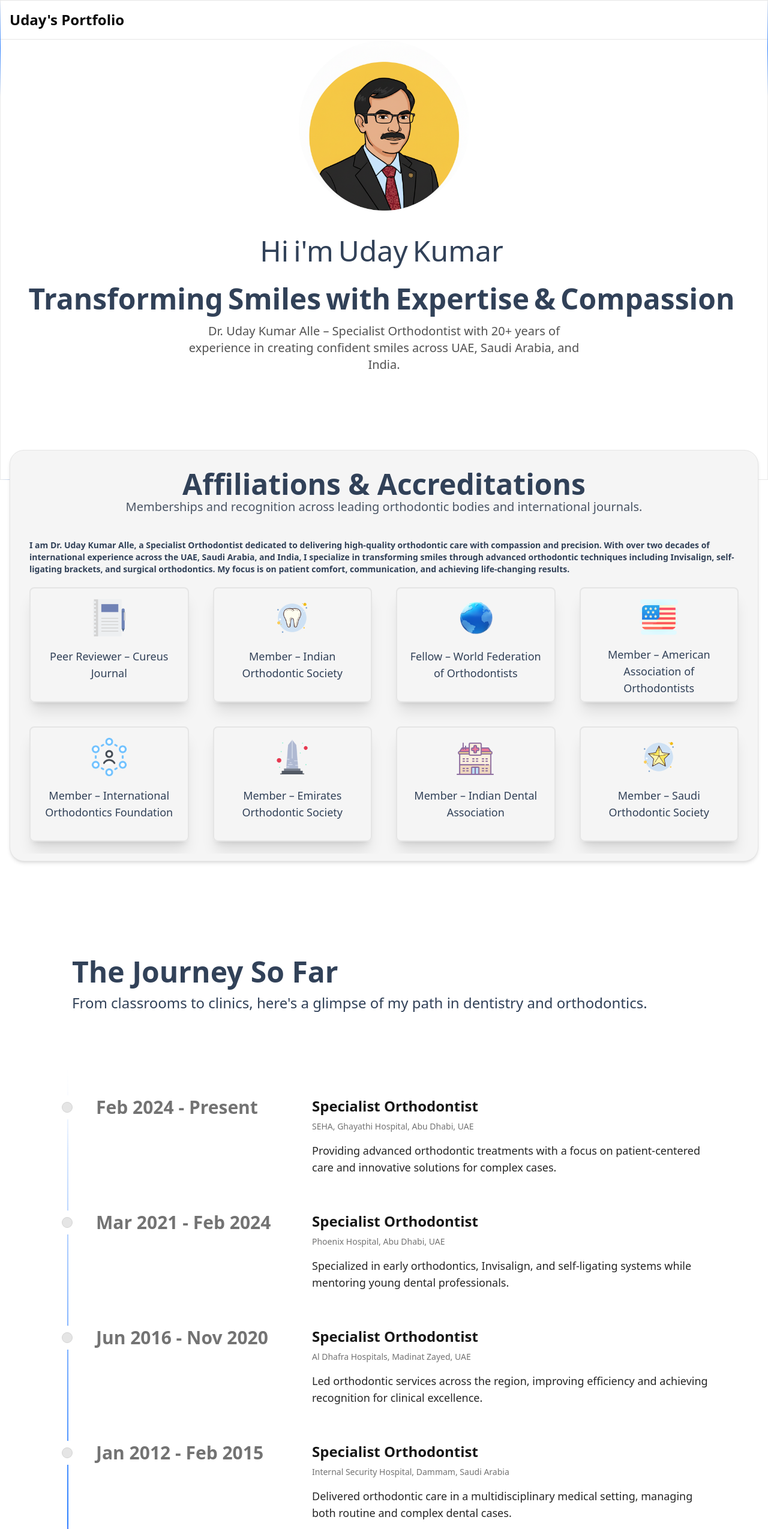
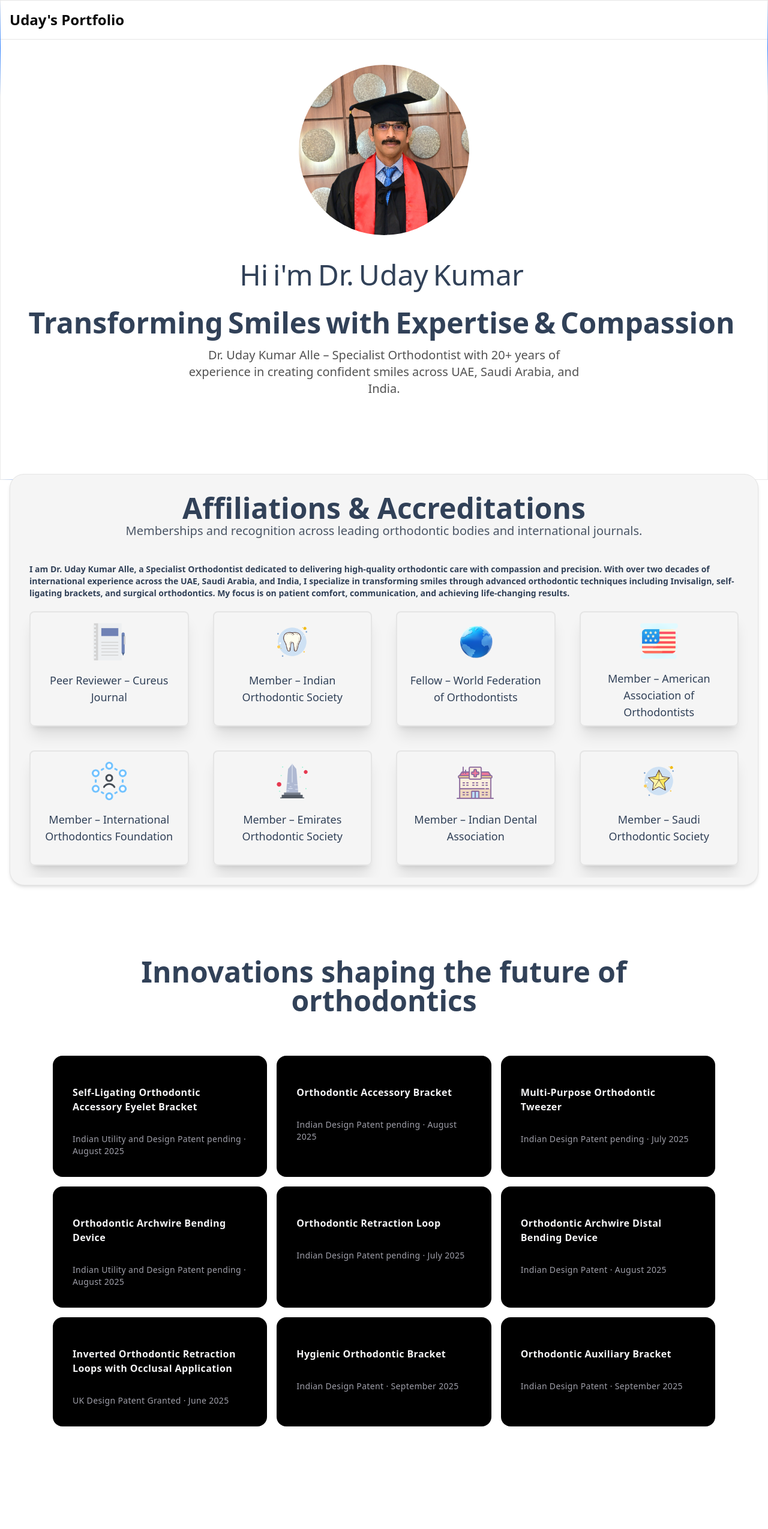
Before and after one commit to SUMANTH-hyphen/udayortho-v1, a Next.js app: page / in a window 1280 px wide. Shown: the top 2549 px of the page at 60% size. Built offline with nearby package versions, Linux system fonts and the light colour scheme.

Commit message:
changes required from uday

```diff
--- a/app/page.tsx
+++ b/app/page.tsx
@@ -192,13 +192,18 @@ const experience = [
 
 const patents = [
   {
+    title: "Self-Ligating Orthodontic Accessory Eyelet Bracket",
+    description: "Indian Utility and Design Patent pending · August 2025",
+    link: "",
+  },
+  {
     title: "Orthodontic Accessory Bracket",
     description: "Indian Design Patent pending · August 2025",
     link: "",
   },
   {
-    title: "Self-Ligating Orthodontic Accessory Eyelet Bracket",
-    description: "Indian Utility and Design Patent pending · August 2025",
+    title: "Multi-Purpose Orthodontic Tweezer",
+    description: "Indian Design Patent pending · July 2025",
     link: "",
   },
   {
@@ -207,18 +212,28 @@ const patents = [
     link: "",
   },
   {
-    title: "Multi-Purpose Orthodontic Tweezer",
-    description: "Indian Design Patent pending · July 2025",
-    link: "",
-  },
-  {
     title: "Orthodontic Retraction Loop",
     description: "Indian Design Patent pending · July 2025",
     link: "",
   },
   {
+    title: "Orthodontic Archwire Distal Bending Device",
+    description: "Indian Design Patent · August 2025",
+    link: "",
+  },
+  {
     title: "Inverted Orthodontic Retraction Loops with Occlusal Application",
     description: "UK Design Patent Granted · June 2025",
+    link: "",
+  },
+  {
+    title: "Hygienic Orthodontic Bracket",
+    description: "Indian Design Patent · September 2025",
+    link: "",
+  },
+  {
+    title: "Orthodontic Auxiliary Bracket",
+    description: "Indian Design Patent · September 2025",
     link: "",
   },
 ];
@@ -299,6 +314,12 @@ export default function Home() {
       <main className="">
         <HeroSectionOne />
 
+        <ScreenWrapper className="max-w-7xl mx-auto mt-20 px-4 md:px-8 flex flex-col items-center justify-center">
+          <HeadingTextWrapper className=" md:mb-5 text-2xl font-semibold md:text-3xl lg:font-bold lg:text-5xl text-slate-700 dark:text-slate-300 text-center">
+            Innovations shaping the future of orthodontics
+          </HeadingTextWrapper>
+          <HoverEffect items={patents} />
+        </ScreenWrapper>
 
         <ScreenWrapper className="relative w-full overflow-clip">
           <Timeline data={experience} />
@@ -343,15 +364,6 @@ export default function Home() {
           <CanvasRevealEffectDemo />
         </MaxWidthWrapper>
 
-
-        <ScreenWrapper className="max-w-7xl mx-auto px-4 md:px-8 flex flex-col items-center justify-center">
-          <HeadingTextWrapper className=" md:mb-5 text-2xl font-semibold md:text-3xl lg:font-bold lg:text-5xl text-slate-700 dark:text-slate-300 text-center">
-            Innovations shaping the future of orthodontics
-          </HeadingTextWrapper>
-          <HoverEffect items={patents} />
-        </ScreenWrapper>
-
-
         <MaxWidthWrapper className="flex flex-col items-center w-full gap-10 my-20 md:gap-16 md:my-32 ">
           <HeadingTextWrapper className="text-2xl font-semibold md:text-3xl lg:font-bold lg:text-5xl text-slate-700 dark:text-slate-300 text-center" >
             Fellowships that recognize excellence in orthodontics
--- a/components/ui/canvas-reveal-demo.tsx
+++ b/components/ui/canvas-reveal-demo.tsx
@@ -33,6 +33,14 @@ export function CanvasRevealEffectDemo() {
           <CanvasRevealEffect
             animationSpeed={4}
             containerClassName="bg-sky-600"
+            colors={[[125, 211, 252]]}
+          />
+        </Card>
+
+        <Card title="A Novel Appointment Protocol to Accelerate Orthodontic Treatment. This publication presents an scheduling approach aimed at improving orthodontic efficiency while ensuring patient comfort." icon={<CardIcon3 />}>
+          <CanvasRevealEffect
+            animationSpeed={4}
+            containerClassName="bg-rose-500"
             colors={[[125, 211, 252]]}
           />
         </Card>
@@ -101,6 +109,13 @@ const CardIcon2 = () => {
     </div>
   );
 };
+const CardIcon3 = () => {
+  return (
+    <div>
+        <p>Cureus Journal of Medical Science, Part of Springer Nature</p>
+    </div>
+  );
+};
 
 export const Icon = ({ className, ...rest }: any) => {
   return (
--- a/components/ui/hero-section-demo-1.tsx
+++ b/components/ui/hero-section-demo-1.tsx
@@ -23,14 +23,14 @@ export default function HeroSectionOne() {
         <Image
           height={500}
           width={500}
-          src="/uday-doodle.png"
-          alt="udays-doodle"
-          className=" !m-0 h-60 w-60 md:h-72 md:w-72 rounded-full border-2 border-white object-cover object-top !p-0 "
+          src="/profile-pic.jpg"
+          alt="udays-pic"
+          className=" mt-10 h-60 w-60 md:h-72 md:w-72 rounded-full border-2 border-white object-cover object-top  "
         />
       </div>
       <div className=" grid auto-rows-auto px-4 py-5 md:py-10 gap-y-8">
         <h1 className=" mx-auto max-w-4xl text-center text-2xl font-medium text-slate-700 md:text-3xl lg:text-5xl dark:text-slate-300">
-          {"Hi i'm Uday Kumar"
+          {"Hi i'm Dr. Uday Kumar"
             .split(" ")
             .map((word, index) => (
               <motion.span
--- a/components/ui/overlap-cards.tsx
+++ b/components/ui/overlap-cards.tsx
@@ -199,7 +199,7 @@ export const OverlapCards = () => {
                                     // "bg-[url(https://images.unsplash.com/photo-1544077960-604201fe74bc?ixid=MnwxMjA3fDB8MHxwaG90by1wYWdlfHx8fGVufDB8fHx8&ixlib=rb-1.2.1&auto=format&fit=crop&w=1651&q=80)] bg-cover"
                                 )}
                             >
-                                <div className="absolute w-full h-full top-0 left-0 transition duration-300 group-hover/card:bg-black/50 opacity-30 blur-xl scale-[0.98]"></div>
+                                <div className="absolute w-full h-full top-0 left-0 transition duration-300 group-hover/card:bg-black/50 opacity-20 blur-xl scale-[0.99]"></div>
                                 <div className="flex flex-row items-center space-x-4 z-10">
                                     <Image
                                         height="100"
```
Also changed, not shown: public/profile-pic.jpg (added).
